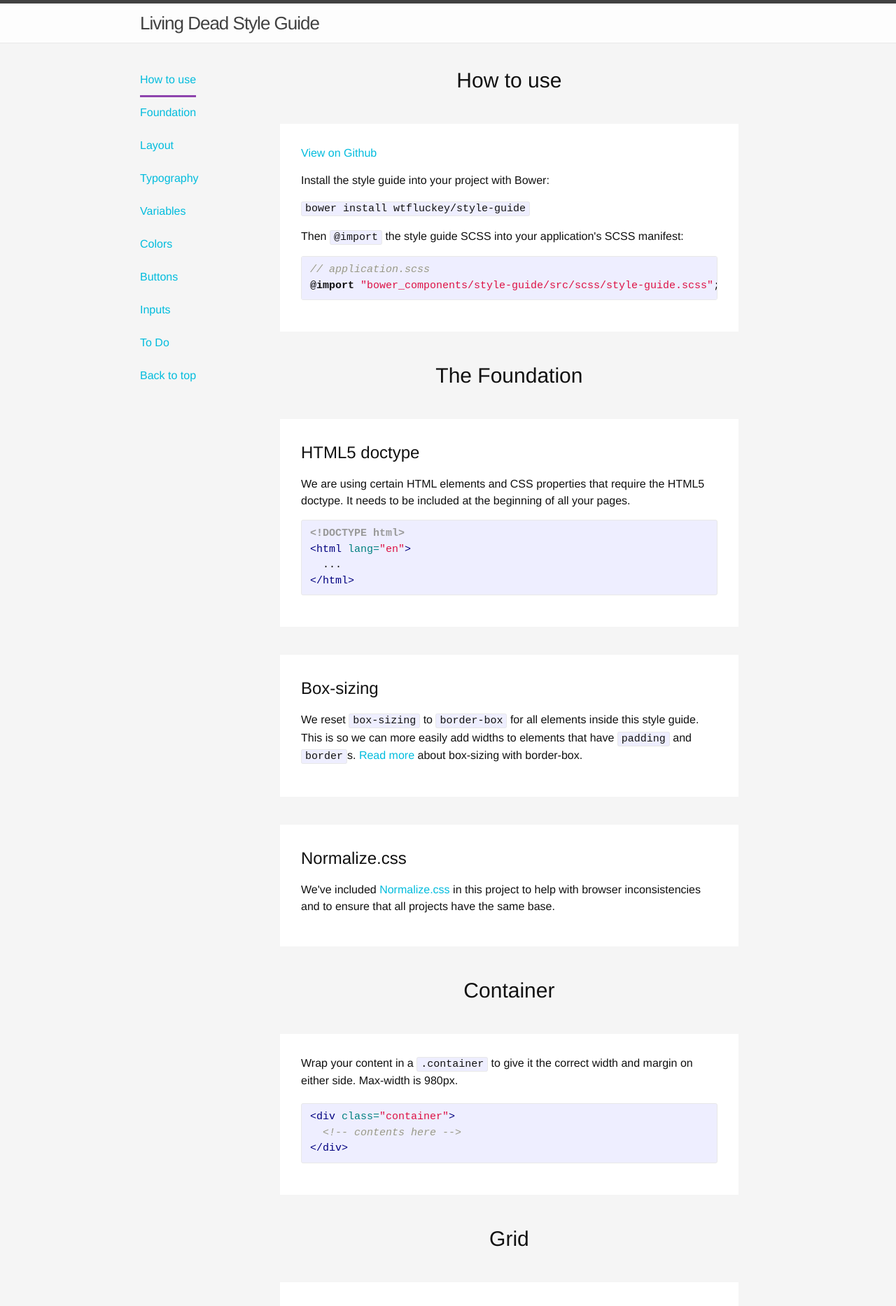
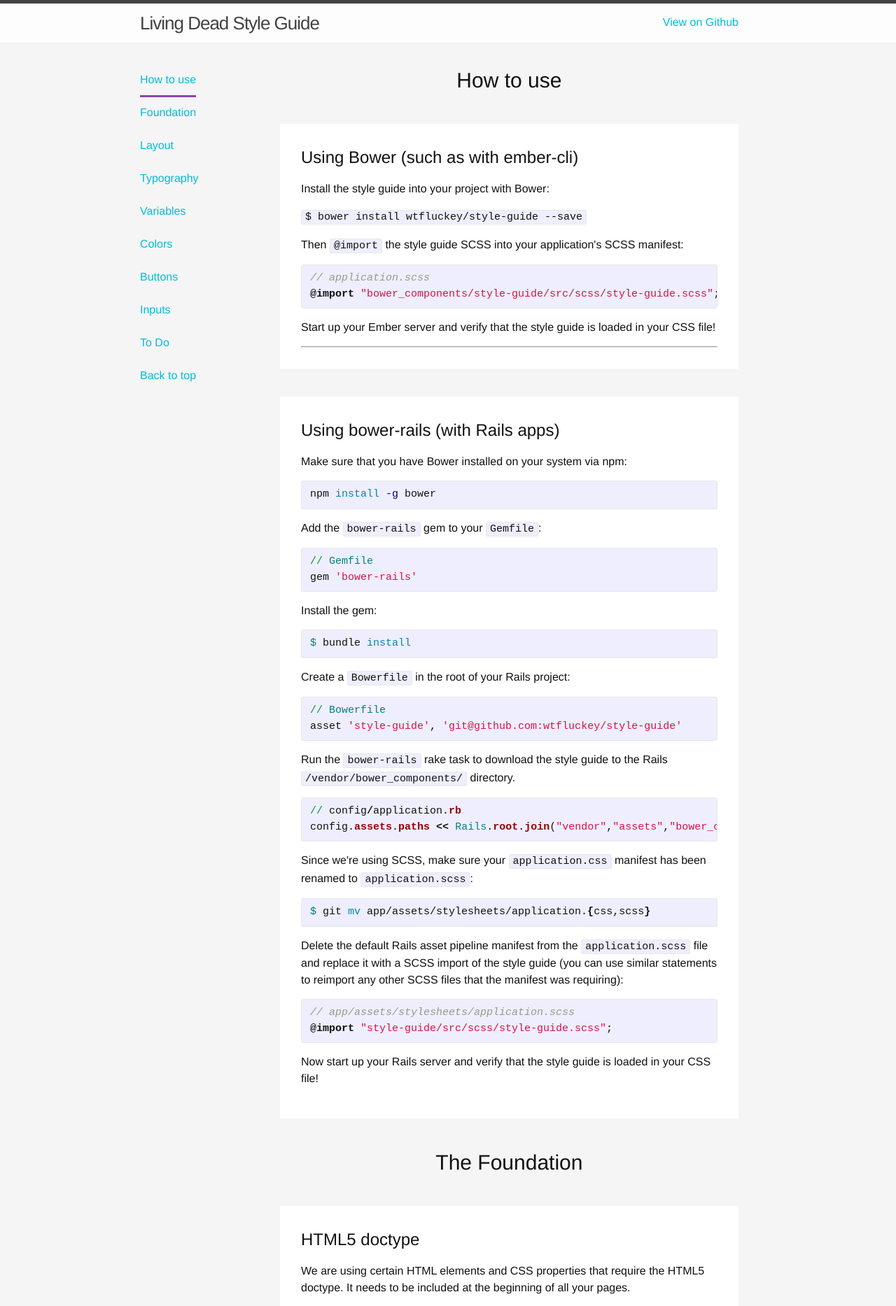
Before and after one commit to wtfluckey/style-guide, a Jekyll site: the page built from index.html, in a window 1280 px wide. Shown: the top 1867 px of the page at 70% size. Built offline with Jekyll 4.4.1, drawn with Linux system fonts in a browser that asks for light colours; nearby versions of some CDN libraries.

Commit message:
updating how to use section to include instructions for rails

```diff
--- a/_includes/header.html
+++ b/_includes/header.html
@@ -2,6 +2,7 @@
 
   <div class="wrapper">
     <a class="site-title" id="back-to-top" href="{{ site.baseurl }}/">{{ site.title }}</a>
+    <p class="float-right github-link"><a href="https://github.com/wtfluckey/style-guide" target="blank">View on Github</a></p>
   </div>
 
 </header>
--- a/_includes/how-to-use.html
+++ b/_includes/how-to-use.html
@@ -2,10 +2,10 @@
 <h2 class="section-title">How to use</h2>
 
 <div class="section">
-  <p><a href="https://github.com/wtfluckey/style-guide" target="blank">View on Github</a></p>
+  <h2>Using Bower (such as with ember-cli)</h2>
   <p>Install the style guide into your project with Bower:</p>
 
-  <p><code>bower install wtfluckey/style-guide</code></p>
+  <p><code>$ bower install wtfluckey/style-guide --save</code></p>
 
   <p>Then <code>@import</code> the style guide SCSS into your application's SCSS manifest:</p>
 
@@ -13,4 +13,59 @@
 // application.scss
 @import "bower_components/style-guide/src/scss/style-guide.scss";
 {% endhighlight %}
+
+  <p>Start up your Ember server and verify that the style guide is loaded in your CSS file!</p>
+  <hr>
 </div>
+
+<div class="section">
+  <h2>Using bower-rails (with Rails apps)</h2>
+  <p>Make sure that you have Bower installed on your system via npm:
+
+{% highlight bash %}
+npm install -g bower
+{% endhighlight %}
+
+  <p>Add the <code>bower-rails</code> gem to your <code>Gemfile</code>:</p>
+
+{% highlight ruby %}
+// Gemfile
+gem 'bower-rails'
+{% endhighlight %}
+
+  <p>Install the gem:</p>
+
+{% highlight bash %}
+$ bundle install
+{% endhighlight %}
+
+  <p>Create a <code>Bowerfile</code> in the root of your Rails project:</p>
+
+{% highlight ruby %}
+// Bowerfile
+asset 'style-guide', 'git@github.com:wtfluckey/style-guide'
+{% endhighlight %}
+
+  <p>Run the <code>bower-rails</code> rake task to download the style guide to the Rails <code>/vendor/bower_components/</code> directory.</p>
+
+{% highlight ruby %}
+// config/application.rb
+config.assets.paths << Rails.root.join("vendor","assets","bower_components")
+{% endhighlight %}
+
+  <p>Since we're using SCSS, make sure your <code>application.css</code> manifest has been renamed to <code>application.scss</code>:</p>
+
+{% highlight bash %}
+$ git mv app/assets/stylesheets/application.{css,scss}
+{% endhighlight %}
+
+  <p>Delete the default Rails asset pipeline manifest from the <code>application.scss</code> file and replace it with a SCSS import of the style guide (you can use similar statements to reimport any other SCSS files that the manifest was requiring):</p>
+
+{% highlight scss %}
+// app/assets/stylesheets/application.scss
+@import "style-guide/src/scss/style-guide.scss";
+{% endhighlight %}
+
+  <p>Now start up your Rails server and verify that the style guide is loaded in your CSS file!</p>
+
+</div>
--- a/_sass/_style-guide-specific.scss
+++ b/_sass/_style-guide-specific.scss
@@ -112,6 +112,13 @@
   outline: none;
 }
 
+.site-header {
+  .github-link {
+    padding-top: 15px;
+    padding-right: 25px;
+  }
+}
+
 nav {
   a {
     display: inline-block;
```
